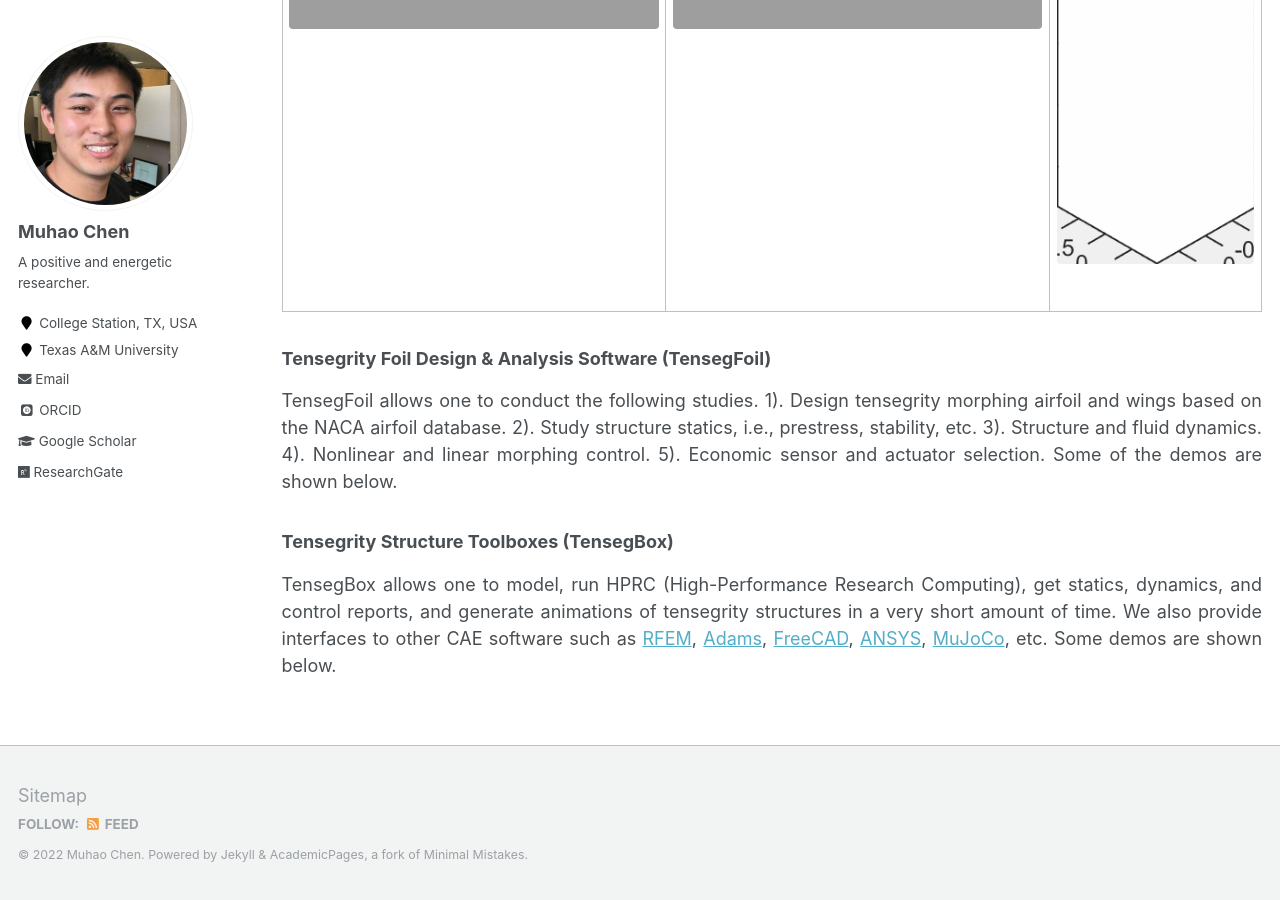
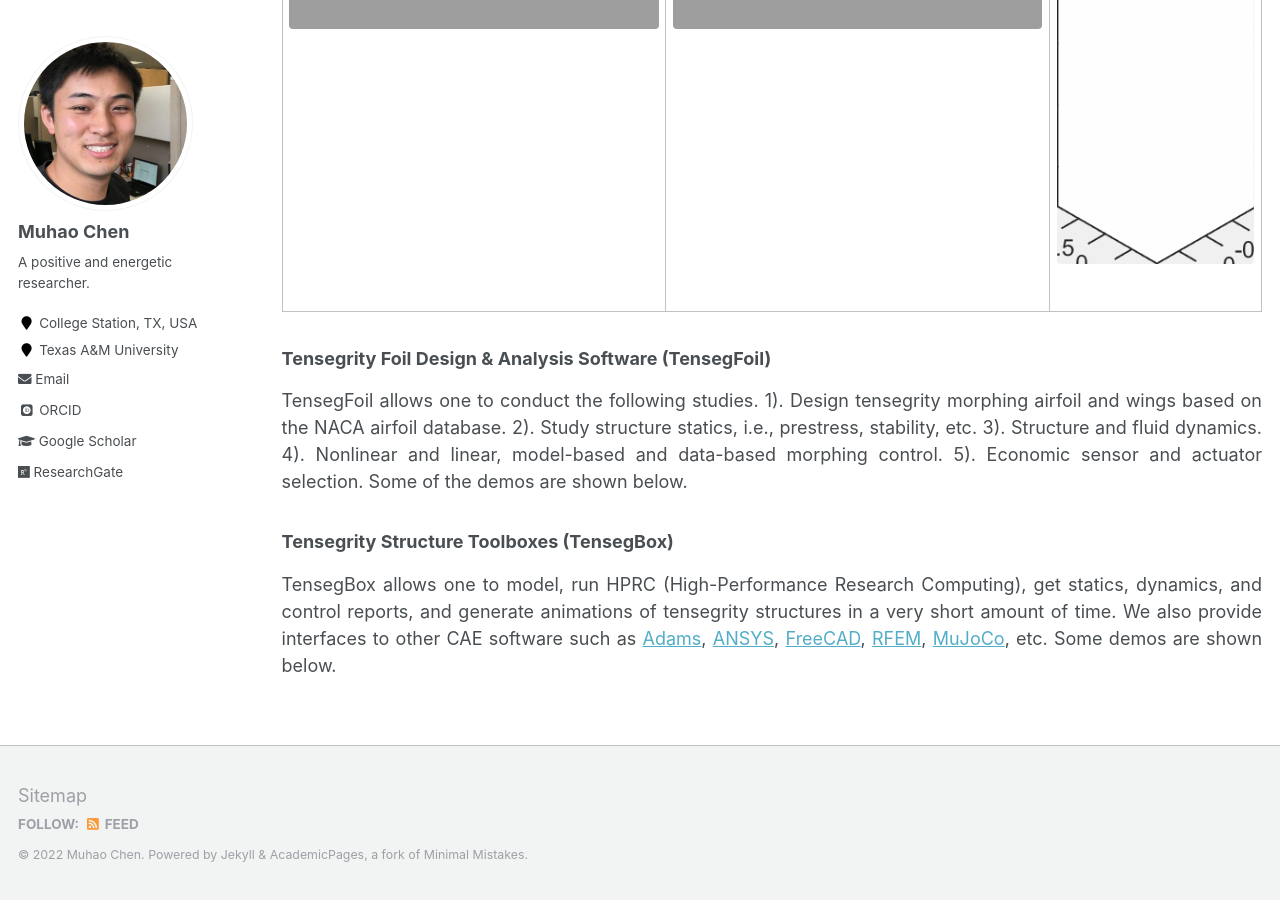
Before and after one commit to Muhao-Chen/muhao-chen.github.io, a Jekyll site: the page built from _pages/resources.md, in a window 1280 px wide and 900 px high, scrolled down 2185 px. Built offline with Jekyll 4.4.1, drawn with Linux system fonts in a browser that asks for light colours; some web fonts are replaced.

Commit message:
Update resources.md

```diff
--- a/_pages/resources.md
+++ b/_pages/resources.md
@@ -40,12 +40,12 @@ We appreciate your interest in our research. We are open and willing to answer a
 
 ### Tensegrity Foil Design & Analysis Software (TensegFoil)
 
-TensegFoil allows one to conduct the following studies. 1). Design tensegrity morphing airfoil and wings based on the NACA airfoil database. 2). Study structure statics, i.e., prestress, stability, etc. 3). Structure and fluid dynamics. 4). Nonlinear and linear morphing control. 5). Economic sensor and actuator selection. Some of the demos are shown below.
+TensegFoil allows one to conduct the following studies. 1). Design tensegrity morphing airfoil and wings based on the NACA airfoil database. 2). Study structure statics, i.e., prestress, stability, etc. 3). Structure and fluid dynamics. 4). Nonlinear and linear, model-based and data-based morphing control. 5). Economic sensor and actuator selection. Some of the demos are shown below.
 
 
 ### Tensegrity Structure Toolboxes (TensegBox)
 
-TensegBox allows one to model, run HPRC (High-Performance Research Computing), get statics, dynamics, and control reports, and generate animations of tensegrity structures in a very short amount of time. We also provide interfaces to other CAE software such as [RFEM](https://www.dlubal.com/en-US/products/rfem-fea-software/what-is-rfem), [Adams](https://www.mscsoftware.com/product/adams), [FreeCAD](https://www.freecadweb.org/), [ANSYS](https://www.ansys.com/), [MuJoCo](https://mujoco.org/), etc. Some demos are shown below.
+TensegBox allows one to model, run HPRC (High-Performance Research Computing), get statics, dynamics, and control reports, and generate animations of tensegrity structures in a very short amount of time. We also provide interfaces to other CAE software such as [Adams](https://www.mscsoftware.com/product/adams), [ANSYS](https://www.ansys.com/), [FreeCAD](https://www.freecadweb.org/), [RFEM](https://www.dlubal.com/en-US/products/rfem-fea-software/what-is-rfem), [MuJoCo](https://mujoco.org/), etc. Some demos are shown below.
 
 
 
```
